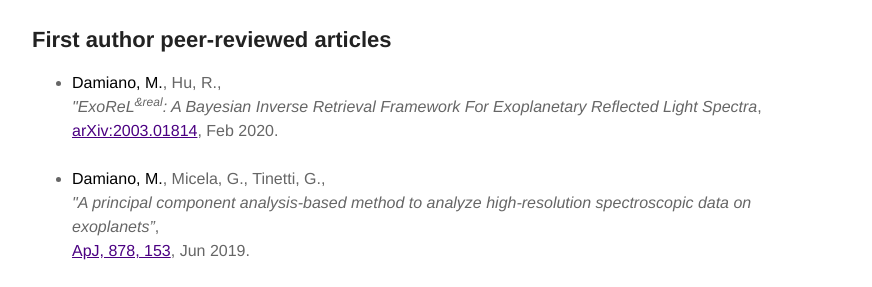
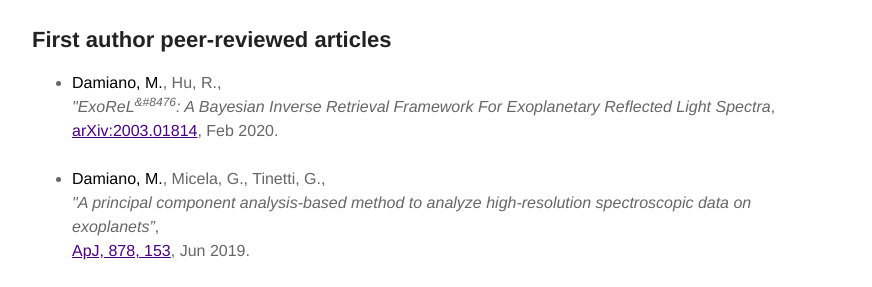
Before and after one commit to MDamiano/MDamiano.github.io, a Jekyll site: the page built from publications.md, in a window 1280 px wide. Shown: the part 676-963 px from the top of the page, without its empty margins (203-1075 px from the left). Built offline with Jekyll 4.4.1, drawn with Linux system fonts in a browser that asks for light colours.

Commit message:
update pub

```diff
--- a/publications.md
+++ b/publications.md
@@ -19,7 +19,7 @@ layout: page
 
 <ul class="skill-list">
     <li><strong>Damiano, M.</strong>, Hu, R.,
-	    <br /><i>"ExoReL<sup>&real</sup>: A Bayesian Inverse Retrieval Framework For Exoplanetary Reflected Light Spectra</i>,
+	    <br /><i>"ExoReL<sup>&‌#8476</sup>: A Bayesian Inverse Retrieval Framework For Exoplanetary Reflected Light Spectra</i>,
 	    <br /><a href="https://arxiv.org/abs/2003.01814">arXiv:2003.01814</a>, Feb 2020.
 	    <br /><br /></li>
 	<li><strong>Damiano, M.</strong>, Micela, G., Tinetti, G.,
```
Also changed, not shown: 1 other file.
